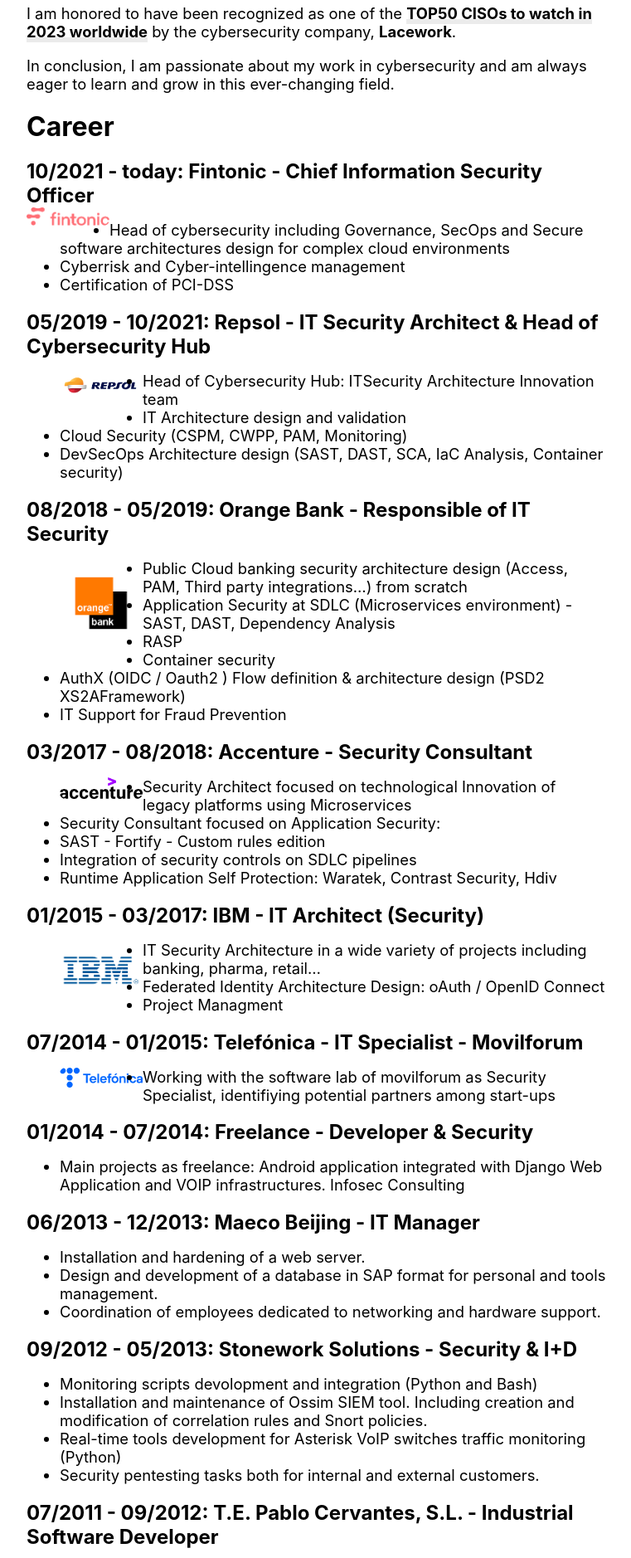
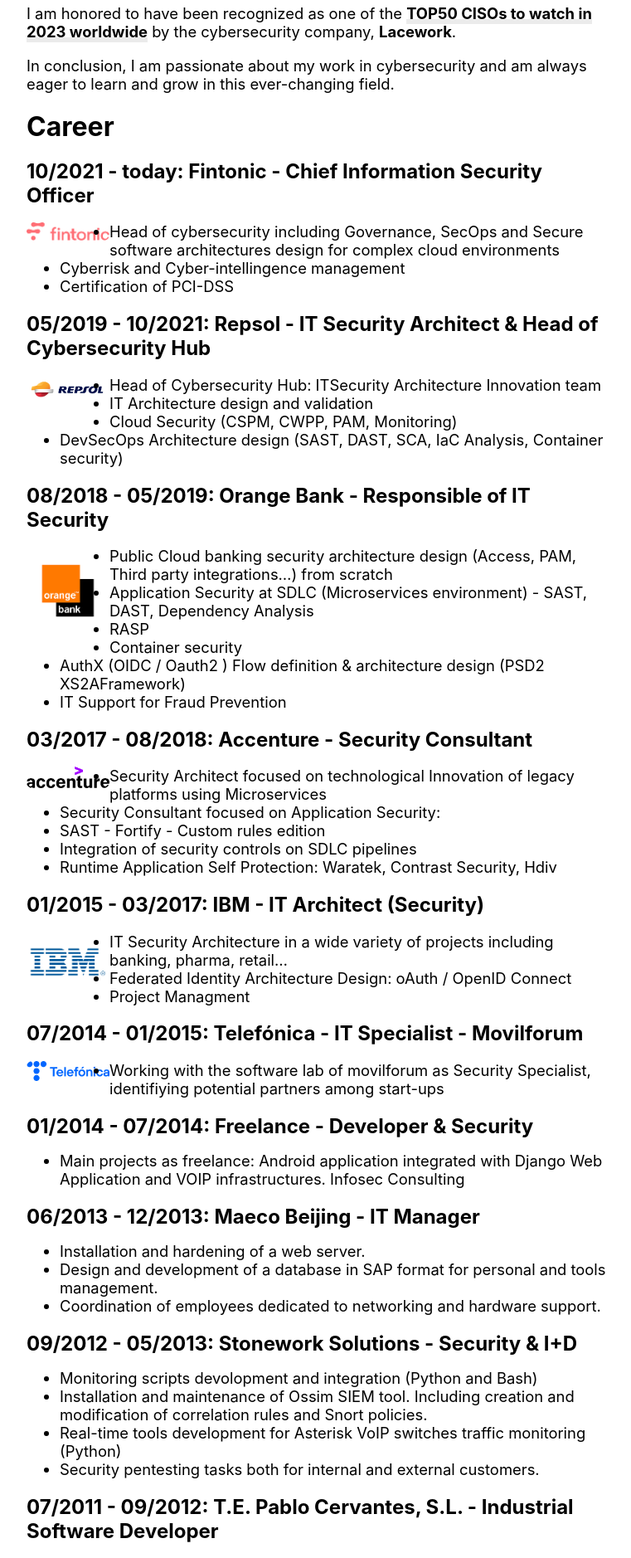
Before and after one commit to cervantestech/cervantestech.github.io, a Jekyll site: the page built from about.md, in a window 1280 px wide. Shown: the part 1492-3370 px from the top of the page at 83% size, without its empty margins (258-1019 px from the left). Built offline with Jekyll 4.4.1, drawn with Linux system fonts in a browser that asks for light colours; nearby versions of some CDN libraries.

Commit message:
testing change of css

```diff
--- a/about.md
+++ b/about.md
@@ -23,29 +23,21 @@ In conclusion, I am passionate about my work in cybersecurity and am always eage
 # Career
 
 ## 10/2021 - today: Fintonic - Chief Information Security Officer
-
-
-<div><img align="left" src="/assets/img/fintonic.png"></div>
-
-
+![Fintonic alt <](/assets/img/fintonic.png)
 - Head of cybersecurity including Governance, SecOps and Secure software architectures design for
 complex cloud environments
 - Cyberrisk and Cyber-intellingence management
 - Certification of PCI-DSS
 
 ## 05/2019 - 10/2021: Repsol - IT Security Architect & Head of Cybersecurity Hub
-
-<figure><img align="left" src="/assets/img/repsol.png"></figure>
-
+![Repsol alt <](/assets/img/repsol.png)
 - Head of Cybersecurity Hub: ITSecurity Architecture Innovation team
 - IT Architecture design and validation
 - Cloud Security (CSPM, CWPP, PAM, Monitoring)
 - DevSecOps Architecture design (SAST, DAST, SCA, IaC Analysis, Container security)
 
 ## 08/2018 - 05/2019: Orange Bank - Responsible of IT Security
-
-<figure><img align="left" src="/assets/img/ob.png"></figure>
-
+![Orange Bank alt <](/assets/img/ob.png)
 - Public Cloud banking security architecture design (Access, PAM, Third party integrations...) from scratch
 - Application Security at SDLC (Microservices environment) - SAST, DAST, Dependency Analysis
 - RASP
@@ -54,9 +46,7 @@ complex cloud environments
 - IT Support for Fraud Prevention
 
 ## 03/2017 - 08/2018: Accenture - Security Consultant
-
-<figure><img align="left" src="/assets/img/accenture.png"></figure>
-
+![Accenture alt <](/assets/img/accenture.png)
 - Security Architect focused on technological Innovation of legacy platforms using Microservices
 - Security Consultant focused on Application Security:
 - SAST - Fortify - Custom rules edition
@@ -64,17 +54,13 @@ complex cloud environments
 - Runtime Application Self Protection: Waratek, Contrast Security, Hdiv
 
 ## 01/2015 - 03/2017: IBM - IT Architect (Security)
-
-<figure><img align="left" src="/assets/img/ibm.png"></figure>
-
+![IBM alt <](/assets/img/ibm.png)
 - IT Security Architecture in a wide variety of projects including banking, pharma, retail...
 - Federated Identity Architecture Design: oAuth / OpenID Connect
 - Project Managment
 
 ## 07/2014 - 01/2015: Telefónica - IT Specialist - Movilforum
-
-<figure><img align="left" src="/assets/img/telefonica.png"></figure>
-
+![Telefonica alt <](/assets/img/telefonica.png)
 - Working with the software lab of movilforum as Security Specialist, identifiying potential partners
 among start-ups
 
--- a/assets/css/syntax.scss
+++ b/assets/css/syntax.scss
@@ -242,6 +242,22 @@ figure.highlight{
   position: relative;
 }
 
+img[alt$=">"] {
+  float: right;
+}
+
+img[alt$="<"] {
+  float: left;
+}
+
+img[alt$="><"] {
+  display: block;
+  max-width: 100%;
+  height: auto;
+  margin: auto;
+  float: none!important;
+}
+
 figure.highlight pre code[data-lang]::before, div.highlight pre code[data-lang]::before{
   content: attr(data-lang);
   text-transform: uppercase;
```
